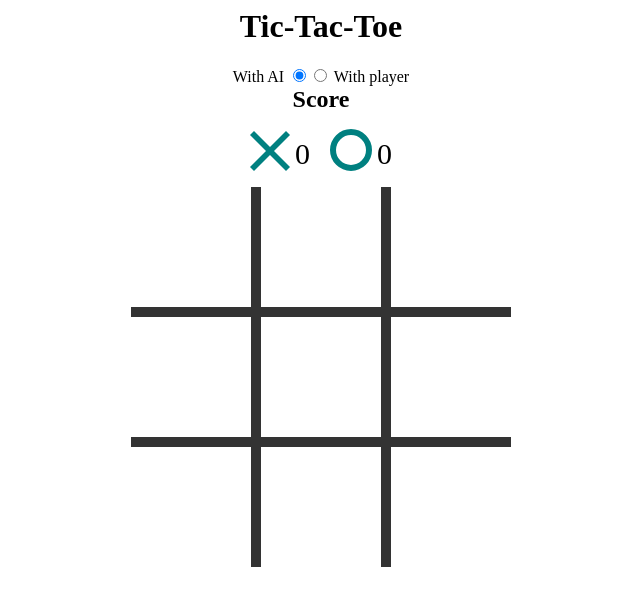
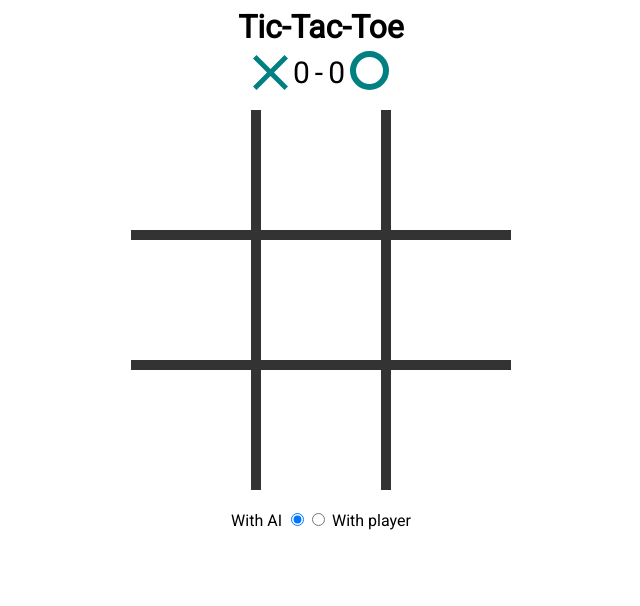
Before and after one commit to Ziko225/Tic-tac-toe, a React (Create React App) app: page / in a window 1280 px wide. Shown: the top 606 px of the page, without its empty margins (319-959 px from the left). Built offline with nearby package versions, Linux system fonts and the light colour scheme.

Commit message:
Restyled player counter and added font

```diff
--- a/public/index.html
+++ b/public/index.html
@@ -7,6 +7,10 @@
   <meta name="viewport" content="width=device-width, initial-scale=1" />
   <meta name="simple game tic-tac-toe with ai"
     content="Game tic-tac-toe with ai bot(minimax-algorithm) created using create-react-app" />
+  <link rel="preconnect" href="https://fonts.googleapis.com">
+  <link rel="preconnect" href="https://fonts.gstatic.com" crossorigin>
+  <link href="https://fonts.googleapis.com/css2?family=Mulish:wght@400;700;800;900&family=Roboto&display=swap"
+    rel="stylesheet">
   <title>Tic-Tac-Toe</title>
 </head>
 
--- a/src/Board/index.css
+++ b/src/Board/css/grid.css
@@ -4,6 +4,7 @@
   background-color: #333;
   grid-template-columns: 120px 120px 120px;
   grid-template-rows: 120px 120px 120px;
+  margin-bottom: 20px;
 }
 
 .grid__squares {
@@ -26,7 +27,7 @@
   width: 80px;
   height: 80px;
   background-size: cover;
-  background-image: url("./xPlayerIco.svg");
+  background-image: url("../xPlayerIco.svg");
   transform: scale(1);
 }
 
--- /dev/null
+++ b/src/Board/css/header.css
@@ -0,0 +1,45 @@
+.header {
+    display: flex;
+    flex-direction: column;
+    align-items: center;
+}
+
+.header__title {
+    margin: 0;
+}
+
+.header__content {
+    display: flex;
+    align-items: flex-end;
+    flex-direction: row;
+    margin: 5px 0 20px;
+}
+
+.content__titile {
+    margin: 0 5px;
+}
+
+.content__titile--X {
+    color: teal;
+    width: 35px;
+    height: 35px;
+    background-size: cover;
+    background-image: url("../xPlayerIco.svg");
+}
+
+.content__titile--O {
+    width: 27px;
+    height: 27px;
+    border-radius: 50%;
+    border: solid teal 6px
+}
+
+.content__subtitle {
+    margin: 0;
+    font-size: 30px;
+}
+
+.dash {
+    font-size: 30px;
+    margin: 0 5px;
+}
--- a/src/Board/index.tsx
+++ b/src/Board/index.tsx
@@ -1,7 +1,8 @@
 import { useEffect, useState } from 'react';
 import { calculateWin } from './calculateWin';
-import './index.css';
 import { minimaxAlgorithm } from './minimax';
+import "./css/header.css"
+import "./css/grid.css"
 
 const TicTacToe = () => {
     const emptyBoard = [null, null, null, null, null, null, null, null, null];
@@ -67,14 +68,10 @@ const TicTacToe = () => {
         <>
             <div className="header">
                 <h1 className="header__title">Tic-Tac-Toe</h1>
-                <div>
-                    With AI <input checked={gameWithAI} name='aiToggle' type={"radio"} onChange={() => setGameWithAI(true)} />
-                    <input name='aiToggle' checked={!gameWithAI} type={"radio"} onChange={() => setGameWithAI(false)} /> With player
-                </div>
-                <h2 className="header__subtitle">Score</h2>
                 <dl className="header__content">
-                    <dt className="content__titile content__titile--X" /><dd className="content__subtitle content__subtitle--x">{xPlayerWinCounter}</dd>
-                    <dt className="content__titile content__titile--O" /><dd className="content__subtitle">{oPlayerWinCounter}</dd>
+                    <dt className="content__titile content__titile--X" /><dd className="content__subtitle">{xPlayerWinCounter}</dd>
+                    <span className='dash'>-</span>
+                    <dd className="content__subtitle">{oPlayerWinCounter}</dd><dt className="content__titile content__titile--O" />
                 </dl>
             </div>
             <div className="grid">
@@ -88,6 +85,10 @@ const TicTacToe = () => {
                 <button onClick={() => clickToSquare(7)} className={"grid__squares"}><div className={`square ${board[7]}` || "square"} /></button>
                 <button onClick={() => clickToSquare(8)} className={"grid__squares"}><div className={`square ${board[8]}` || "square"} /></button>
             </div>
+            <div className="footer">
+                With AI <input checked={gameWithAI} name='aiToggle' type={"radio"} onChange={() => setGameWithAI(true)} />
+                <input name='aiToggle' checked={!gameWithAI} type={"radio"} onChange={() => setGameWithAI(false)} /> With player
+            </div>
         </>
     );
 };
--- a/src/index.css
+++ b/src/index.css
@@ -2,52 +2,6 @@
     display: flex;
     flex-direction: column;
     align-items: center;
+    font-family: 'Mulish', sans-serif;
+    font-family: 'Roboto', sans-serif;
 }
-
-.header {
-    display: flex;
-    flex-direction: column;
-    align-items: center;
-}
-
-.header__title {
-    margin-top: 0;
-}
-
-.header__subtitle {
-    margin: 0;
-}
-
-.header__content {
-    display: flex;
-    align-items: flex-end;
-    flex-direction: row;
-}
-
-.content__titile {
-    margin-right: 5px;
-}
-
-.content__titile--X {
-    color: teal;
-    width: 40px;
-    height: 40px;
-    background-size: cover;
-    background-image: url("./Board/xPlayerIco.svg");
-}
-
-.content__titile--O {
-    width: 30px;
-    height: 30px;
-    border-radius: 50%;
-    border: solid teal 6px
-}
-
-.content__subtitle {
-    margin: 0;
-    font-size: 30px;
-}
-
-.content__subtitle--x {
-    margin-right: 20px;
-}
```
